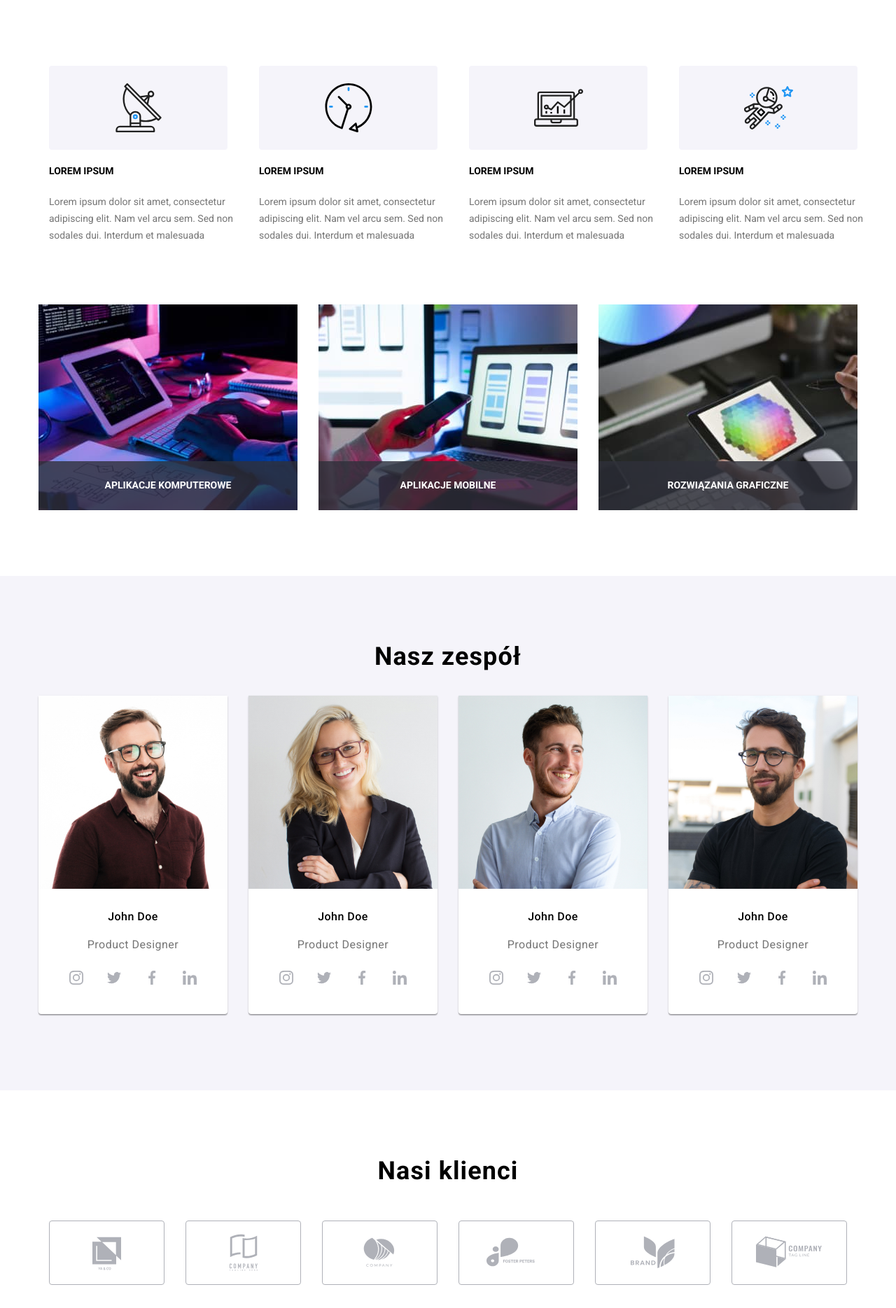
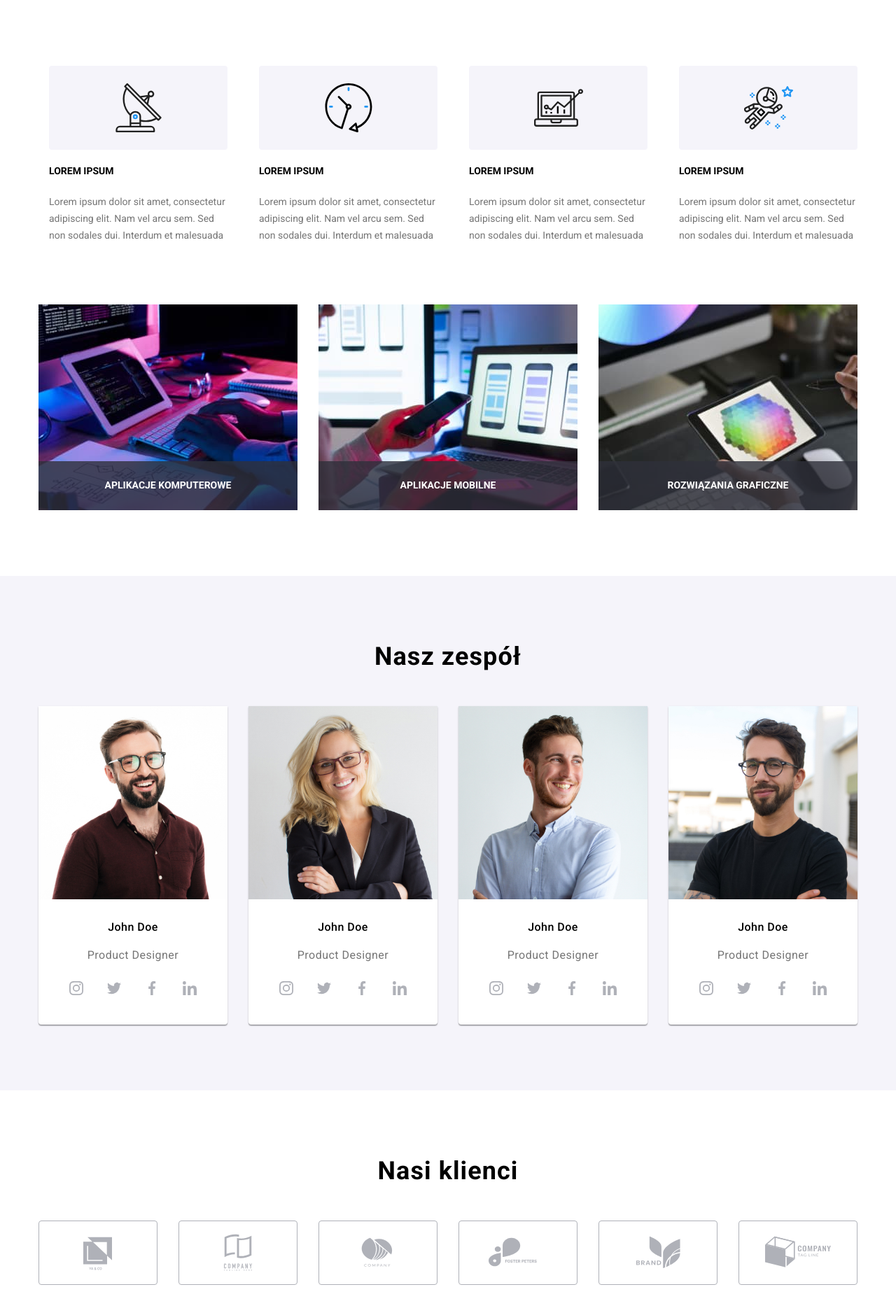
Before and after one commit to KarolinaZinczuk/goit-markup-hw-08, a plain HTML site: page index.html in a window 1280 px wide. Shown: the part 680-2549 px from the top of the page at 70% size. Drawn offline with Linux system fonts and the light colour scheme.

Commit message:
Version 6

```diff
--- a/index.html
+++ b/index.html
@@ -77,7 +77,7 @@
         </section>
 
         <!--options-->
-        <section class="section section--double">
+        <section class="section section--double-tablet">
           <div class="container">
           <ul class="options">
             <li class="options__item ">
@@ -133,7 +133,7 @@
         </section>
 
         <!--duties-->
-        <section class="section">
+        <section class="section section--double">
           <div class="container">
           <h2 class="section__title section_title--hidden">Czym się zajmujemy</h2>
           <ul class="duties">
--- a/sass/components/_customers.scss
+++ b/sass/components/_customers.scss
@@ -2,16 +2,13 @@
   display: flex;
   flex-wrap: wrap;
   justify-content: center;
+  margin: -15px;
 
-  & > &__item {
-    padding: 0 15px;
+  &__item {
+    padding: 15px;
     width: 100%;
-    margin-bottom: 30px;
     flex: 0 0 50%;
     max-width: 50%;
-    &:last-child {
-      margin-bottom: 0;
-    }
 
     @media (min-width: 768px) and (max-width: 1199px) {
       flex: 0 0 33.3%;
--- a/sass/components/_duties.scss
+++ b/sass/components/_duties.scss
@@ -1,20 +1,9 @@
 .duties {
-  position: relative;
-  display: flex;
-  justify-content: space-between;
-
-  @media (max-width: 767px) {
-    display: none;
-    visibility: hidden;
-  }
-
-  @media screen and (min-width: 768px) and (max-width: 1200px) {
-    display: none;
-    visibility: hidden;
-  }
+  display: none;
 
   @media screen and (min-width: 1200px) {
-    visibility: inherit;
+    display: flex;
+    justify-content: space-between;
   }
 
   &__item {
--- a/sass/components/_options.scss
+++ b/sass/components/_options.scss
@@ -1,22 +1,14 @@
 .options {
-  margin-right: -15px;
-  margin-left: -15px;
   display: flex;
   flex-wrap: wrap;
-  @media (min-width: 768px) and (max-width: 1199px) {
-    margin-bottom: -130px;
-  }
+  margin: -15px;
 
-  & > &__item {
-    padding-left: 15px;
-    padding-right: 15px;
+  &__item {
+    padding: 15px;
     width: 100%;
-    margin-bottom: 30px;
     flex: 0 0 100%;
     max-width: 100%;
-    &:last-child {
-      margin-bottom: 0;
-    }
+
     @media (min-width: 768px) and (max-width: 1199px) {
       flex: 0 0 50%;
       max-width: 50%;
@@ -24,7 +16,6 @@
     @media (min-width: 1200px) {
       flex: 0 0 25%;
       max-width: 25%;
-      margin-bottom: 0px;
     }
   }
 
@@ -44,18 +35,20 @@
     color: $options-text-color;
     margin-right: 15px;
     margin-left: 15px;
+    margin-bottom: 0px;
     height: 50px;
   }
 
-  @media screen and (min-width: 768px) and (max-width: 1200px) {
+  @media (min-width: 768px) and (max-width: 1200px) {
     &__description {
       height: 75px;
     }
   }
 
-  @media screen and (min-width: 1200px) {
+  @media (min-width: 1200px) {
     &__description {
-      width: 270px;
+      width: 260px;
+      margin-bottom: 14px;
     }
   }
 
--- a/sass/components/_section.scss
+++ b/sass/components/_section.scss
@@ -29,8 +29,18 @@
       visibility: inherit;
     }
   }
+
+  &--double {
+    padding-top: 0px;
+    padding-bottom: 0px;
+    @media (min-width: 1200px) {
+      padding-bottom: 94px;
+    }
+  }
+
+  &--double-tablet {
+    @media (min-width: 768px) and (max-width: 1200px) {
+      padding-bottom: 45px;
+    }
+  }
 }
-
-.section--double {
-  padding-bottom: 0px;
-}
--- a/sass/components/_team.scss
+++ b/sass/components/_team.scss
@@ -3,21 +3,16 @@
 }
 
 .team {
-  margin: -15px;
   display: flex;
   flex-wrap: wrap;
+  margin: -15px;
 
-  & > &__item {
-    padding-right: 15px;
-    padding-left: 15px;
+  &__item {
+    padding: 15px;
     width: 100%;
-    margin-bottom: 30px;
     flex: 0 0 100%;
     max-width: 100%;
-    &:last-child {
-      margin-bottom: 0;
-      padding-bottom: 15px;
-    }
+
     @media screen and (min-width: 768px) and (max-width: 1199px) {
       flex: 0 0 50%;
       max-width: 50%;
```
Also changed, not shown: css/main.min.css, sass/main.css, 2 other files.
